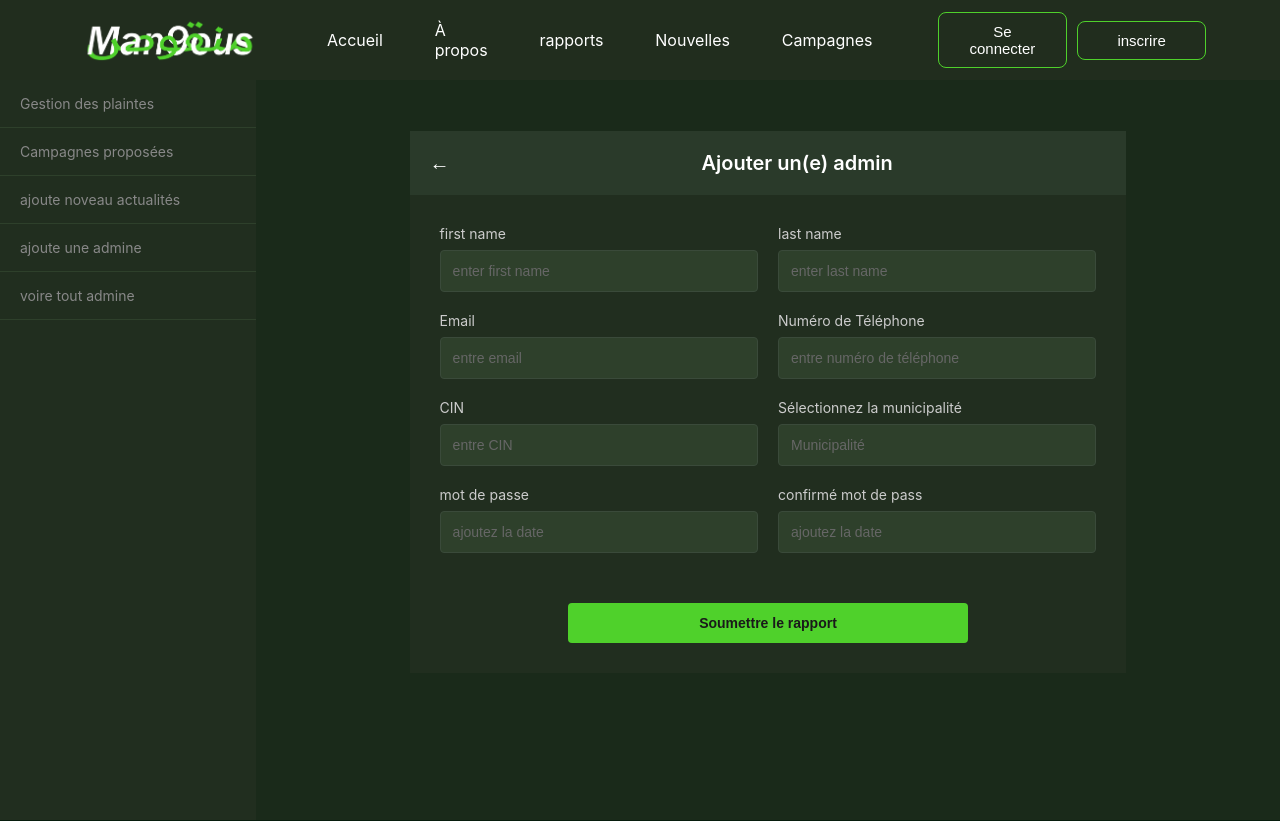
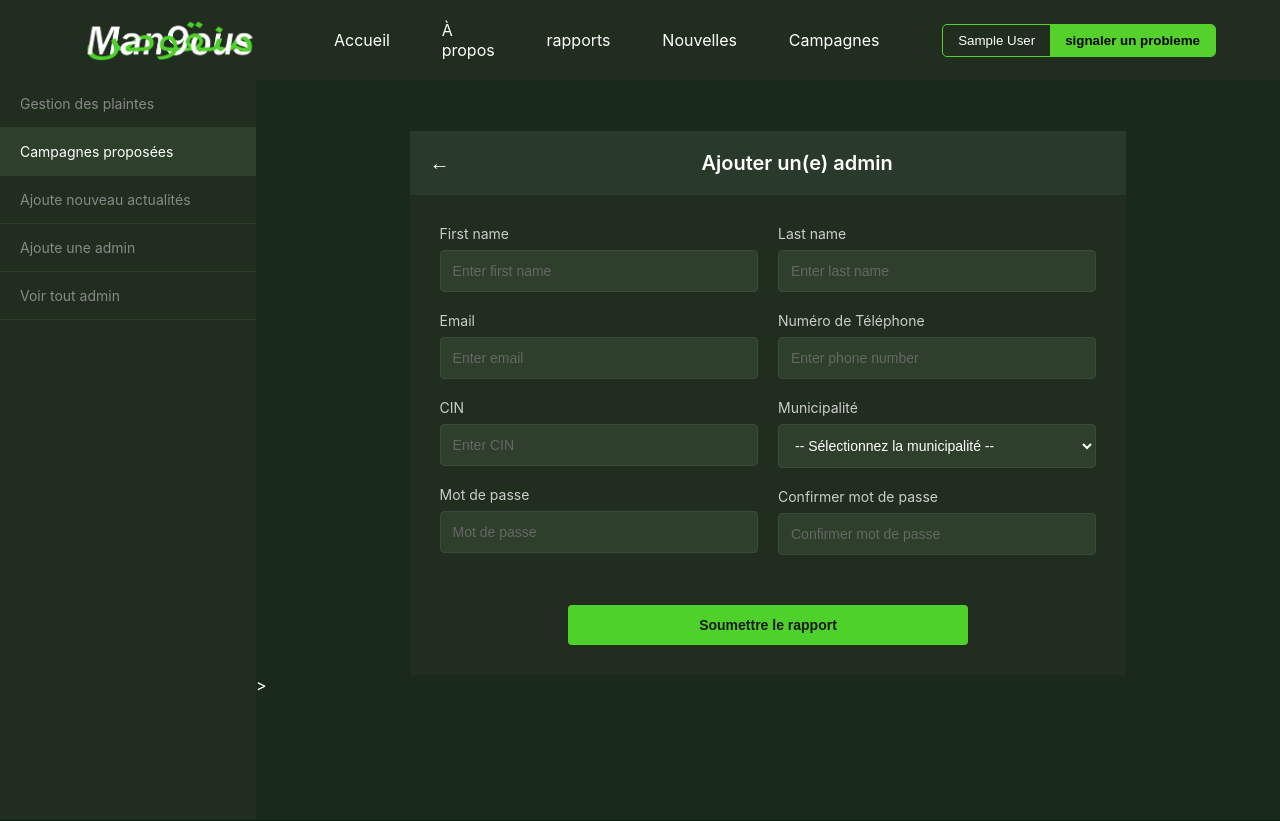
Before and after one commit to elcadii/man9ous-, a PHP site: page /man9ous/AjouterAdmin.php in a window 1280 px wide. Shown: the top 821 px of the page. Run offline with PHP 8.4, Linux system fonts and the light colour scheme; the visitor is signed in with stand-in values (Sample User, id 1).

Commit message:
code script of add admin

```diff
--- a/admin/AjouterAdmin.php
+++ b/admin/AjouterAdmin.php
@@ -1,3 +1,6 @@
+<?php
+include("scriptPhp/script_AjouterAdmin.php");
+?>
 <!DOCTYPE html>
 <html lang="fr">
 
@@ -30,83 +33,87 @@
       </div>
 
       <!-- Form Content -->
-      <form class="form-content">
+      <form class="form-content" method="POST" action="">
         <div class="form-grid">
           <!-- Left Column -->
           <div>
             <div class="form-group">
-              <label for="firstName" class="form-label">first name</label>
-              <input
-                type="text"
-                id="firstName"
-                class="form-control"
-                placeholder="enter first name" />
+              <label for="firstName" class="form-label">First name</label>
+              <input type="text" id="firstName" name="firstName" class="form-control" placeholder="Enter first name"
+                value="<?= htmlspecialchars($_POST['firstName'] ?? '') ?>" />
+              <?php if (!empty($errors['firstName'])): ?>
+                <p class="text-red-500 text-sm mt-1"><?= $errors['firstName'] ?></p>
+              <?php endif; ?>
             </div>
 
             <div class="form-group">
               <label for="email" class="form-label">Email</label>
-              <input
-                type="email"
-                id="email"
-                class="form-control"
-                placeholder="entre email" />
+              <input type="email" id="email" name="email" class="form-control" placeholder="Enter email"
+                value="<?= htmlspecialchars($_POST['email'] ?? '') ?>" />
+              <?php if (!empty($errors['email'])): ?>
+                <p class="text-red-500 text-sm mt-1"><?= $errors['email'] ?></p>
+              <?php endif; ?>
             </div>
 
             <div class="form-group">
               <label for="cin" class="form-label">CIN</label>
-              <input
-                type="text"
-                id="cin"
-                class="form-control"
-                placeholder="entre CIN" />
+              <input type="text" id="cin" name="cin" class="form-control" placeholder="Enter CIN"
+                value="<?= htmlspecialchars($_POST['cin'] ?? '') ?>" />
+              <?php if (!empty($errors['cin'])): ?>
+                <p class="text-red-500 text-sm mt-1"><?= $errors['cin'] ?></p>
+              <?php endif; ?>
             </div>
 
             <div class="form-group">
-              <label for="password" class="form-label">mot de passe</label>
-              <input
-                type="password"
-                id="password"
-                class="form-control"
-                placeholder="ajoutez la date" />
+              <label for="password" class="form-label">Mot de passe</label>
+              <input type="password" id="password" name="password" class="form-control" placeholder="Mot de passe" />
+              <?php if (!empty($errors['password'])): ?>
+                <p class="text-red-500 text-sm mt-1"><?= $errors['password'] ?></p>
+              <?php endif; ?>
             </div>
           </div>
 
           <!-- Right Column -->
           <div>
             <div class="form-group">
-              <label for="lastName" class="form-label">last name</label>
-              <input
-                type="text"
-                id="lastName"
-                class="form-control"
-                placeholder="enter last name" />
+              <label for="lastName" class="form-label">Last name</label>
+              <input type="text" id="lastName" name="lastName" class="form-control" placeholder="Enter last name"
+                value="<?= htmlspecialchars($_POST['lastName'] ?? '') ?>" />
+              <?php if (!empty($errors['lastName'])): ?>
+                <p class="text-red-500 text-sm mt-1"><?= $errors['lastName'] ?></p>
+              <?php endif; ?>
             </div>
 
             <div class="form-group">
               <label for="phone" class="form-label">Numéro de Téléphone</label>
-              <input
-                type="tel"
-                id="phone"
-                class="form-control"
-                placeholder="entre numéro de téléphone" />
+              <input type="tel" id="phone" name="phone" class="form-control" placeholder="Enter phone number"
+                value="<?= htmlspecialchars($_POST['phone'] ?? '') ?>" />
+              <?php if (!empty($errors['phone'])): ?>
+                <p class="text-red-500 text-sm mt-1"><?= $errors['phone'] ?></p>
+              <?php endif; ?>
             </div>
 
             <div class="form-group">
-              <label for="municipality" class="form-label">Sélectionnez la municipalité</label>
-              <input
-                type="text"
-                id="municipality"
-                class="form-control"
-                placeholder="Municipalité" />
+              <label for="municipality" class="form-label">Municipalité</label>
+              <select id="municipality" name="municipality" class="form-control">
+                <option value="">-- Sélectionnez la municipalité --</option>
+                <option value="1" <?= (isset($_POST['municipality']) && $_POST['municipality'] == '1') ? 'selected' : '' ?>>Tunis</option>
+                <option value="2" <?= (isset($_POST['municipality']) && $_POST['municipality'] == '2') ? 'selected' : '' ?>>Sfax</option>
+                <option value="3" <?= (isset($_POST['municipality']) && $_POST['municipality'] == '3') ? 'selected' : '' ?>>Sousse</option>
+                <option value="4" <?= (isset($_POST['municipality']) && $_POST['municipality'] == '4') ? 'selected' : '' ?>>Kairouan</option>
+              </select>
+              <?php if (!empty($errors['municipality'])): ?>
+                <p class="text-red-500 text-sm mt-1"><?= $errors['municipality'] ?></p>
+              <?php endif; ?>
             </div>
 
             <div class="form-group">
-              <label for="confirmPassword" class="form-label">confirmé mot de pass</label>
-              <input
-                type="password"
-                id="confirmPassword"
-                class="form-control"
-                placeholder="ajoutez la date" />
+              <label for="confirmPassword" class="form-label">Confirmer mot de passe</label>
+              <input type="password" id="confirmPassword" name="confirmPassword" class="form-control"
+                placeholder="Confirmer mot de passe" />
+              <?php if (!empty($errors['confirmPassword'])): ?>
+                <p class="text-red-500 text-sm mt-1"><?= $errors['confirmPassword'] ?></p>
+              <?php endif; ?>
             </div>
           </div>
         </div>
@@ -117,6 +124,9 @@
           </button>
         </div>
       </form>
+      >
+
+
     </main>
   </div>
   <?php
--- /dev/null
+++ b/admin/scriptPhp/script_AjouterAdmin.php
@@ -0,0 +1,57 @@
+<?php
+include("../confige/DbConnect.php");
+
+$errors = [];
+
+if ($_SERVER['REQUEST_METHOD'] === 'POST') {
+    // Validation
+    if (empty($_POST['firstName'])) {
+        $errors['firstName'] = 'Le prénom est requis';
+    }
+    if (empty($_POST['lastName'])) {
+        $errors['lastName'] = 'Le nom est requis';
+    }
+    if (empty($_POST['email']) || !filter_var($_POST['email'], FILTER_VALIDATE_EMAIL)) {
+        $errors['email'] = 'Email invalide';
+    }
+    if (empty($_POST['cin'])) {
+        $errors['cin'] = 'CIN requis';
+    }
+    if (empty($_POST['password'])) {
+        $errors['password'] = 'Mot de passe requis';
+    }
+    if (empty($_POST['confirmPassword'])) {
+        $errors['confirmPassword'] = 'Confirmez le mot de passe';
+    } elseif ($_POST['password'] !== $_POST['confirmPassword']) {
+        $errors['confirmPassword'] = 'Les mots de passe ne correspondent pas';
+    }
+    if (empty($_POST['phone'])) {
+        $errors['phone'] = 'Numéro de téléphone requis';
+    }
+
+    // Validation pour municipality (select)
+    if (empty($_POST['municipality'])) {
+        $errors['municipality'] = 'Municipalité requise';
+    }
+
+    //  insérer dans la base
+    if (empty($errors)) {
+        $stmt = $pdo->prepare("INSERT INTO admin (first_name, last_name, email_, password, CNI_number, phone_number, commune_id)
+            VALUES (:first_name, :last_name, :email_, :password, :CNI_number, :phone_number, :commune_id)");
+
+        $stmt->execute([
+            ':first_name' => $_POST['firstName'],
+            ':last_name' => $_POST['lastName'],
+            ':email_' => $_POST['email'],
+            ':password' => password_hash($_POST['password'], PASSWORD_DEFAULT),
+            ':CNI_number' => $_POST['cin'],
+            ':phone_number' => $_POST['phone'],
+            ':commune_id' => intval($_POST['municipality'])
+        ]);
+
+        // Redirection ou message succès
+        header("Location: success.php");
+        exit;
+    }
+}
+?>
--- a/admin/style/AjouterAdmin.css
+++ b/admin/style/AjouterAdmin.css
@@ -122,3 +122,9 @@
 .submit-button:hover {
   background-color: #22c55e;
 }
+
+.text-red-500 {
+  color: red;
+  font-size: 0.875rem;
+  margin-top: 0.25rem;
+}
--- a/includs/slider.php
+++ b/includs/slider.php
@@ -10,21 +10,22 @@
 
 <body>
   <aside class="sidebar">
-    <div class="sidebar-item">Gestion des plaintes</div>
-    <div class="sidebar-item active">Campagnes proposées</div>
-    <div class="sidebar-item">ajoute noveau actualités</div>
-    <div class="sidebar-item">ajoute une admine</div>
-    <div class="sidebar-item">voire tout admine</div>
+    <a href="plaintes.php" class="sidebar-item">Gestion des plaintes</a>
+    <a href="campagnes.php" class="sidebar-item active">Campagnes proposées</a>
+    <a href="ajouteUnNouvell.php" class="sidebar-item">Ajoute nouveau actualités</a>
+    <a href="ajouter-admin.php" class="sidebar-item">Ajoute une admin</a>
+    <a href="voir-admins.php" class="sidebar-item">Voir tout admin</a>
   </aside>
   <script>
     const items = document.querySelectorAll('.sidebar-item');
     items.forEach(item => {
       item.addEventListener('click', () => {
-        items.forEach(el => el.classList.remove('active'));
+        items.forEach(i => i.classList.remove('active'));
         item.classList.add('active');
       });
     });
   </script>
+
 </body>
 
 </html>
--- a/includs/style/slider.css
+++ b/includs/style/slider.css
@@ -10,6 +10,8 @@
 }
 
 .sidebar-item {
+  display: block;
+  width: 100%;
   padding: 15px 20px;
   color: #888;
   cursor: pointer;
@@ -23,7 +25,7 @@
   color: white;
 }
 
-.sidebar-item .active {
+.sidebar-item.active {
   background-color: #2e402b;
   color: white;
 }
--- a/user/scriptPhP/script_conection.php
+++ b/user/scriptPhP/script_conection.php
@@ -43,7 +43,7 @@
             exit();
         } elseif ($adminRow && password_verify($password, $adminRow['password'])) {
             $_SESSION['login'] = true;
-            $_SESSION['user_id'] = $adminRow['user_id'];
+            $_SESSION['admin_id'] = $adminRow['admin_id'];
             $_SESSION['name'] = $adminRow['first_name'];
 
             header("Location: http://localhost/man9ous/man9ous-/user/");
```
Also changed, not shown: admin/scriptPhp/script_activiteProposées.php (+28 -2 lines).
